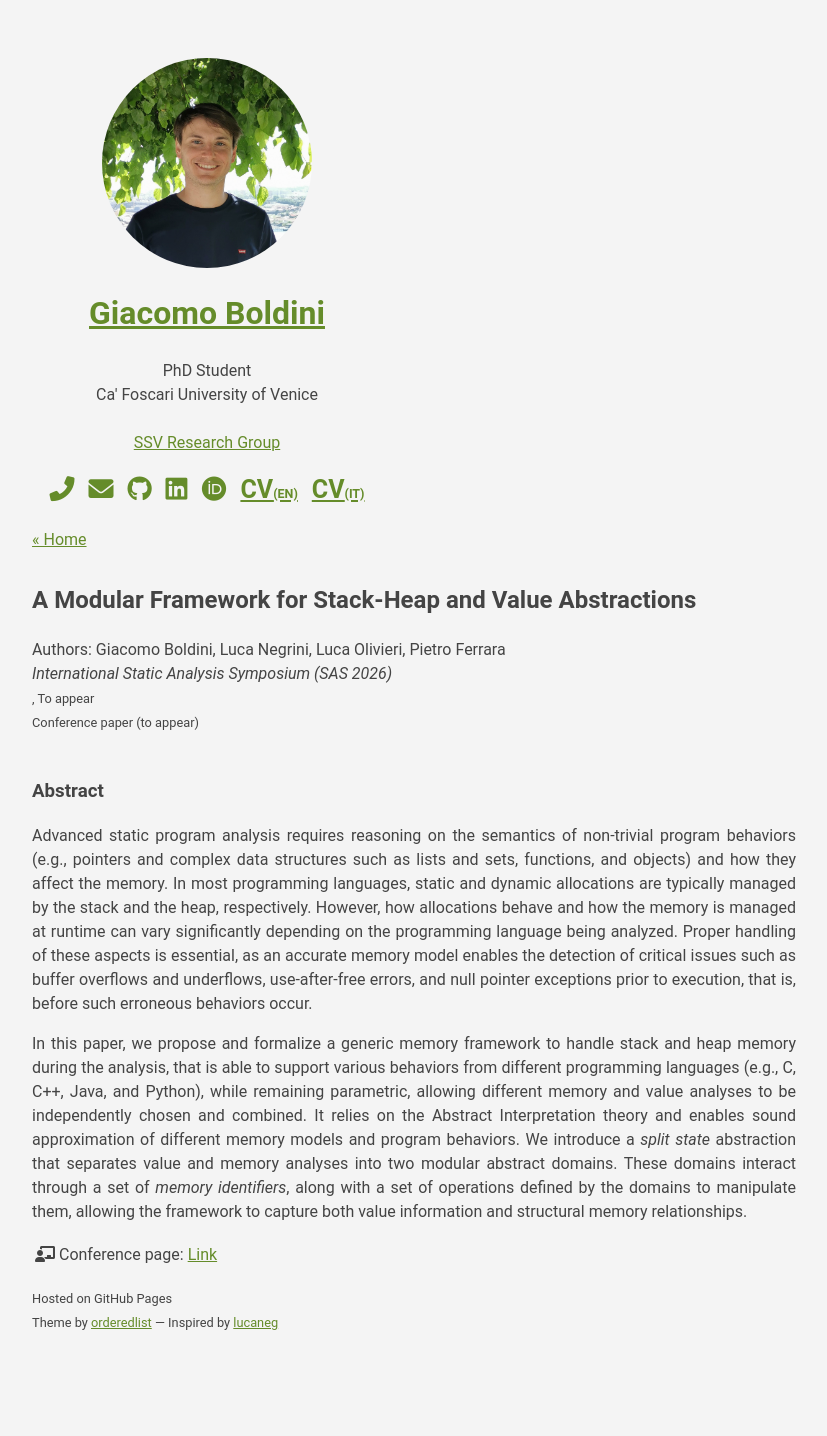
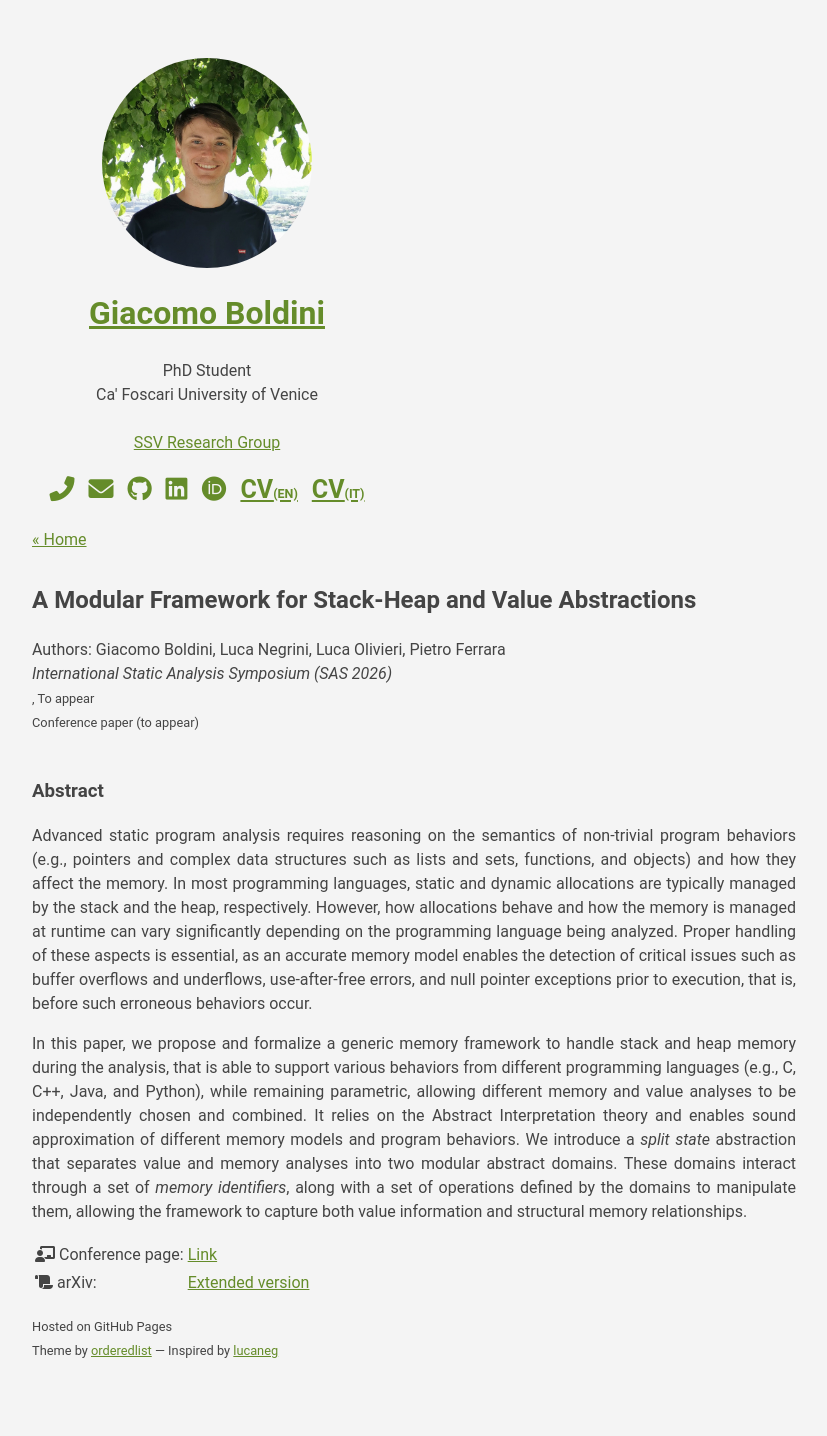
Before and after one commit to giacomoboldini/giacomoboldini.github.io, a Jekyll site: the page built from publications/_posts/2026-07-14-sas.md, in a window 1280 px wide. Shown: the whole page, without its empty margins (26-853 px from the left). Built offline with Jekyll 4.4.1, drawn with Linux system fonts in a browser that asks for light colours; a style sheet for code colours, icons or effects is not loaded; before the commit the page ends 1408 px from its top, so only the background shows below that.

Commit message:
add arxiv of sas

```diff
--- a/_layouts/publication.html
+++ b/_layouts/publication.html
@@ -71,6 +71,12 @@ Authors: {{ page.authors }}<br/>
         <td><a href="{{ page.confpage }}">Link</a></td>
       </tr>
 {% endif %}
+{% if page.arxiv %}
+      <tr>
+      	<td><i class="fas fa-scroll"></i> arXiv:</td>
+        <td><a href="{{ page.arxiv }}">{% if page.arxivlabel %}{{ page.arxivlabel }}{% else %}Link{% endif %}</a></td>
+      </tr>
+{% endif %}
 {% if page.publishername and page.publisherpage %}
       <tr>
       	<td><i class="fas fa-atlas"></i> {{ page.publishername }} page:</td>
--- a/publications/_posts/2026-07-14-sas.md
+++ b/publications/_posts/2026-07-14-sas.md
@@ -14,6 +14,8 @@ authors: "Giacomo Boldini, Luca Negrini, Luca Olivieri, Pietro Ferrara"
 # relatedtalktitle: "Talk @ TAPAS 2018"
 # manuscript: "TAPAS18.pdf"
 confpage: "https://conf.researchr.org/home/splash-issta-2026/sas-2026"
+arxiv: "https://arxiv.org/abs/2607.15932"
+arxivlabel: "Extended version"
 ---
 
 ### Abstract
```
